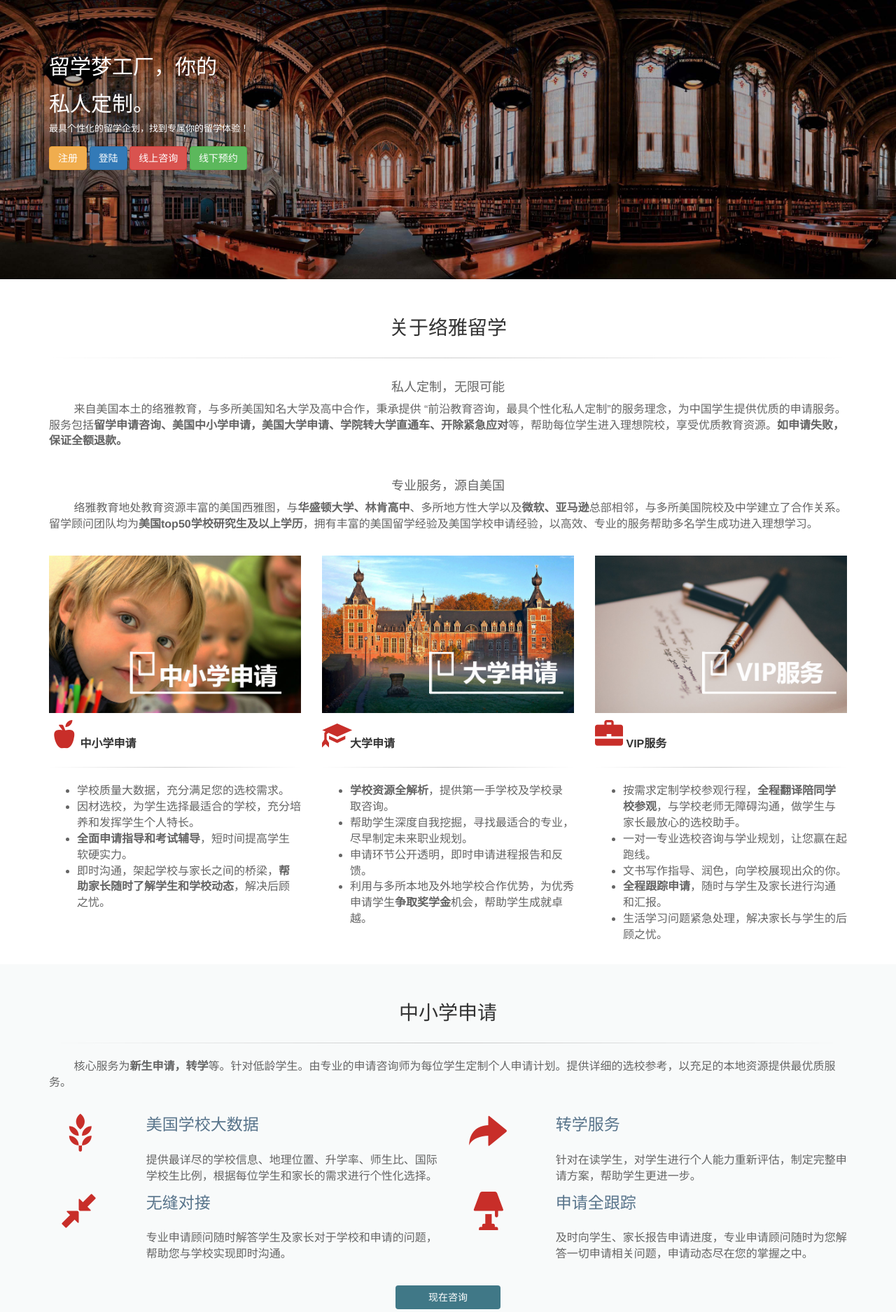
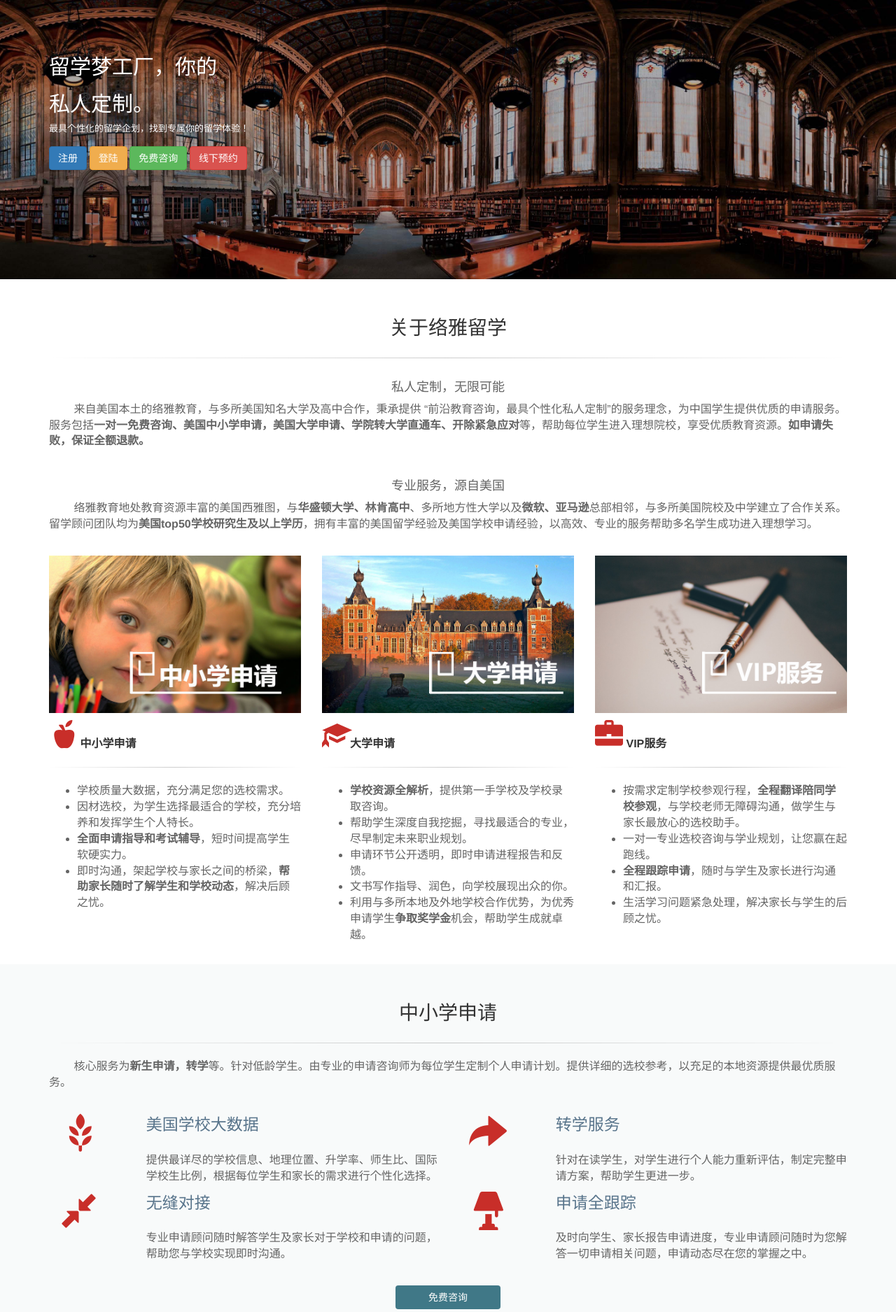
Before and after one commit to gunanadv/yiya, a Django app: page / in a window 1280 px wide. Shown: the part 71-1946 px from the top of the page at 70% size. Run offline with Django 3.2, Linux system fonts and the light colour scheme; some libraries are stand-ins or nearby versions.

```diff
--- a/yiyaweb/templates/footer.html
+++ b/yiyaweb/templates/footer.html
@@ -17,18 +17,16 @@
 				<p>时间：10:00 AM — 5:00 PM, 周一 至 周五 </p>
 				<p>邮箱：customer@loyaeducation.com</p>
 				<p>电话：425-628-5692</p>
-				<p>咨询：<a class = "modal-trigger" data-toggle="modal" data-target="#consult-modal">网上咨询</a></p>
+				<p>咨询：<a class = "modal-trigger" data-toggle="modal" data-target="#consult-modal">免费咨询</a></p>
 
 			</div>
 
 			<div class="col-md-2 col-sm-4 col-xs-4">
 				<h4 style ="color:white">社交媒体</h4>
 				<a class="modal-trigger" href="#" data-toggle="modal" data-target="#wechat-modal"><p><img class = "small-image" src="{% static 'images/wechat.png' %}" > 微信</p></a>
-				<p><img class = "small-image" src="{% static 'images/weibo.png' %}" > 微博</p>
+				<a class="modal-trigger" href="#" data-toggle="modal" data-target="#weibo-modal"><p><img class = "small-image" src="{% static 'images/weibo.png' %}" > 微博</p></a>
 				<p><img class = "small-image" src="{% static 'images/zhihu.png' %}" > 知乎</p>
 				<p><img class = "small-image" src="{% static 'images/miaopai.png' %}" > 秒拍</p>
-				<p><img class = "small-image" src="{% static 'images/youku.png' %}" > 优酷</p>
-				<p><img class = "small-image" src="{% static 'images/toutiao.png' %}" > 头条号</p>
 			</div>
 
 		</div>
@@ -120,6 +118,27 @@
 	</div>
 </div>
 
+<div class="modal fade" id="weibo-modal" tabindex="-1" role="dialog" aria-labelledby="myModalLabel">
+	<div class="modal-dialog" role="document">
+		<div class="modal-content">
+			<div class="modal-header">
+				<button type="button" class="close trigger-hide" data-dismiss="modal" aria-label="Close"><span aria-hidden="true">&times;</span></button>
+				<h4 class="modal-title" id="myModalLabel"><img class="logo" src="{% static 'images/logo.png' %}" />扫描或点击二维码</h4>
+			</div>
+			<div class="modal-body">
+
+
+			<a href="https://weibo.com/p/1005056349316630/home?from=page_100505&mod=TAB&is_all=1#place"><img class = "img-responsive center" alt="Responsive image" src="{% static 'images/weibo_code.jpg' %}"/></a>
+
+
+			</div>
+			<div class="modal-footer">
+				<button type="button" class="btn btn-default trigger-hide" data-dismiss="modal">关闭</button>
+			</div>
+		</div>
+	</div>
+</div>
+
 <div class="modal fade" id="consult-modal" tabindex="-1" role="dialog" aria-labelledby="myModalLabel">
 	<div class="modal-dialog" role="document">
 		<div class="modal-content">
--- a/yiyaweb/templates/index.html
+++ b/yiyaweb/templates/index.html
@@ -58,11 +58,11 @@
 					<p>最具个性化的留学企划，找到专属你的留学体验！</p>
 					<p>
 						{% if not user.is_authenticated %}
-						<a class="btn btn-warning" href="/register" role="button">注册</a>
-						<a class="btn btn-primary" href="/login" role="button">登陆</a>
+						<a class="btn btn-primary" href="/register" role="button">注册</a>
+						<a class="btn btn-warning" href="/login" role="button">登陆</a>
 						{% endif %}
-						<a class="btn btn-danger modal-trigger" href="#" role="button" data-toggle="modal" data-target="#consult-modal">线上咨询</a>
-						<a class="btn btn-success" href="#section5" role="button">线下预约</a>
+						<a class="btn btn-success modal-trigger" href="#" role="button" data-toggle="modal" data-target="#consult-modal">免费咨询</a>
+						<a class="btn btn-danger" href="#section5" role="button">线下预约</a>
 					</p>
 				</div>
 
@@ -81,7 +81,7 @@
 		<div class = "row">
 			<div class = "col-xs-12">
 				<h4 class ="text-center">私人定制，无限可能</h4>
-				<p>&nbsp;&nbsp;&nbsp;&nbsp;&nbsp;&nbsp;&nbsp;&nbsp;来自美国本土的络雅教育，与多所美国知名大学及高中合作，秉承提供 “前沿教育咨询，最具个性化私人定制”的服务理念，为中国学生提供优质的申请服务。服务包括<strong>留学申请咨询、美国中小学申请，美国大学申请、学院转大学直通车、开除紧急应对</strong>等，帮助每位学生进入理想院校，享受优质教育资源。<strong>如申请失败，保证全额退款。</strong></p>
+				<p>&nbsp;&nbsp;&nbsp;&nbsp;&nbsp;&nbsp;&nbsp;&nbsp;来自美国本土的络雅教育，与多所美国知名大学及高中合作，秉承提供 “前沿教育咨询，最具个性化私人定制”的服务理念，为中国学生提供优质的申请服务。服务包括<strong>一对一免费咨询、美国中小学申请，美国大学申请、学院转大学直通车、开除紧急应对</strong>等，帮助每位学生进入理想院校，享受优质教育资源。<strong>如申请失败，保证全额退款。</strong></p>
 				<br>
 
 				<h4 class ="text-center">专业服务，源自美国</h4>
@@ -129,6 +129,7 @@
 					<li><strong>学校资源全解析</strong>，提供第一手学校及学校录取咨询。</li>
 					<li>帮助学生深度自我挖掘，寻找最适合的专业，尽早制定未来职业规划。</li>
 					<li>申请环节公开透明，即时申请进程报告和反馈。</li>
+					<li>文书写作指导、润色，向学校展现出众的你。</li>
 					<li>利用与多所本地及外地学校合作优势，为优秀申请学生<strong>争取奖学金</strong>机会，帮助学生成就卓越。</li>
 				</ul>
 
@@ -148,7 +149,6 @@
 				<ul>
 					<li>按需求定制学校参观行程，<strong>全程翻译陪同学校参观</strong>，与学校老师无障碍沟通，做学生与家长最放心的选校助手。</li>
 					<li>一对一专业选校咨询与学业规划，让您赢在起跑线。</li>
-					<li>文书写作指导、润色，向学校展现出众的你。</li>
 					<li><strong>全程跟踪申请</strong>，随时与学生及家长进行沟通和汇报。</li>
 					<li>生活学习问题紧急处理，解决家长与学生的后顾之忧。</li>
 				</ul>
@@ -256,7 +256,7 @@
 
 	<br>
 	<div class = "text-center">
-		<button class="btn btn-green btn-200 modal-trigger" data-toggle="modal" data-target="#consult-modal">现在咨询</button>
+		<button class="btn btn-green btn-200 modal-trigger" data-toggle="modal" data-target="#consult-modal">免费咨询</button>
 	</div>
 	<div id="section3"></div>
 	<br>
@@ -358,7 +358,7 @@
 		<div id="section4"></div>
 
 		<div class = "text-center">
-			<button class="btn btn-green btn-200 modal-trigger" data-toggle="modal" data-target="#consult-modal">现在咨询</button>
+			<button class="btn btn-green btn-200 modal-trigger" data-toggle="modal" data-target="#consult-modal">免费咨询</button>
 		</div>
 
 		<br>
@@ -451,7 +451,7 @@
 
 		<br>
 		<div class = "text-center">
-			<button class="btn btn-green btn-200 modal-trigger" data-toggle="modal" data-target="#consult-modal">现在咨询</button>
+			<button class="btn btn-green btn-200 modal-trigger" data-toggle="modal" data-target="#consult-modal">免费咨询</button>
 		</div>
 		<br>
 
```
Also changed, not shown: yiyaweb/static/images/weibo.png, yiyaweb/static/images/weibo_code.jpg (added).
